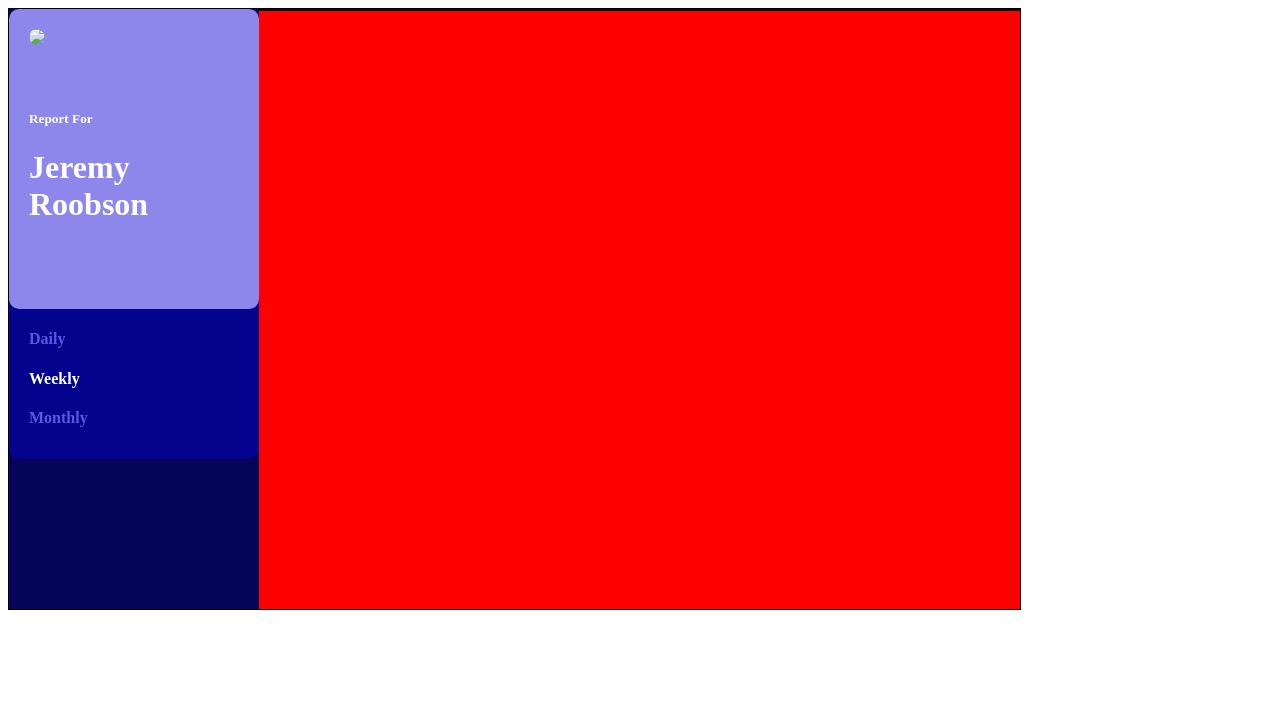
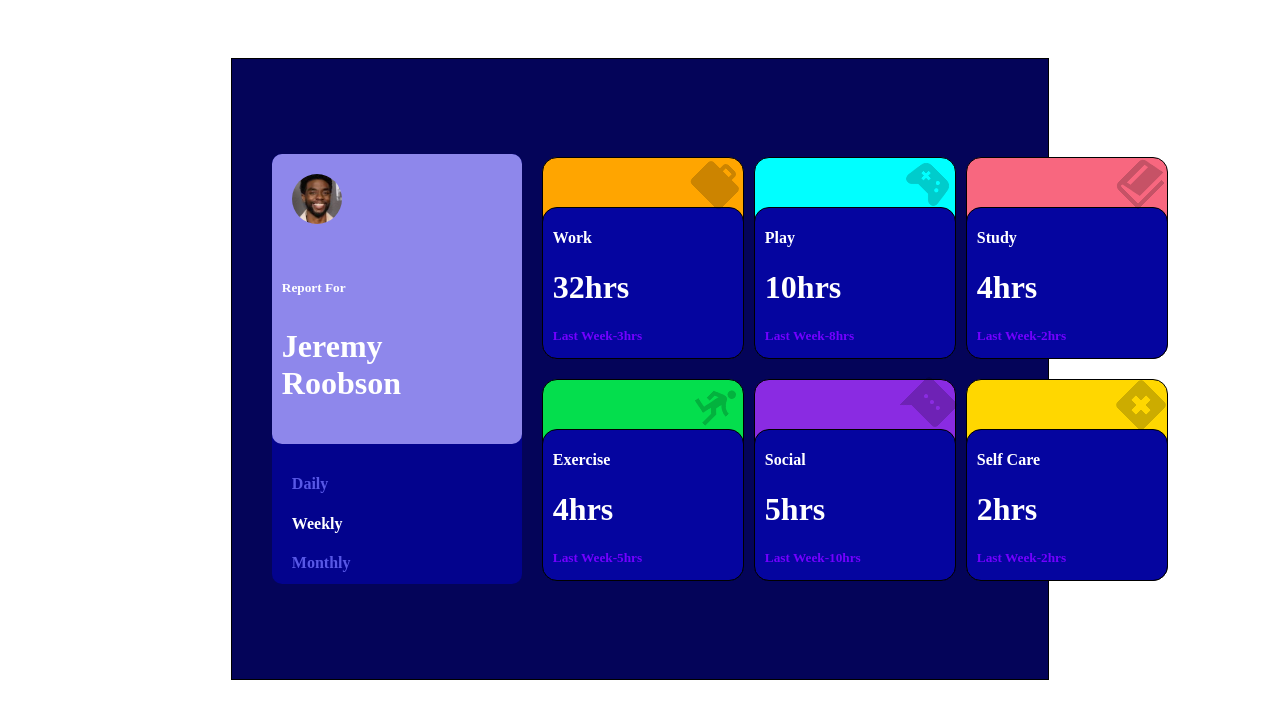
Before and after one commit to nivedsomankk/html-projects, a plain HTML site: page cards/cardwork.html in a window 1280 px wide. Drawn offline with Linux system fonts and the light colour scheme.

Commit message:
first commit

```diff
--- a/Sbswork/index.css
+++ b/Sbswork/index.css
@@ -196,6 +196,7 @@ body,html{
 }
 .bluim{
     background-image: url(images/about_bg.jpg);
+    background-attachment: fixed;
     width: 100%;
     display: flex;
 
--- a/cards/cardwork.css
+++ b/cards/cardwork.css
@@ -1,48 +1,51 @@
 .main{
     border: 1px solid;
-    width: 80%;
+    width: 63%;
     height: 600px;
     background-color: rgb(4, 4, 89);
     display: flex;
+    padding: 10px;
+    align-items: center;
+}
+body{
+    display: flex;
+    justify-content: center;
+    padding-top: 50px;
 }
 .twodiv{
     position: relative;
+    padding-left: 30px;
 
 }
 .one{
  background-color: rgb(3, 3, 141);
  width: 250px;
- height: 450px;
+ height: 430px;
  border-radius: 10px;
 
 }
 .two{
     background-color: rgb(142, 135, 235);
     width: 250px;
-    height: 300px;
+    height: 290px;
     border-radius: 10px;
     position: absolute;
     top: 0px;
 }
-.image{
-    padding: 20px;
-
-
-}
 .profil{
     height: 50px;
     border-radius: 50px;
+    padding: 20px;
 }
-.names{
-    width: 100px;
-    padding: 20px;
 
-}
 .report{
     color: white;
+    padding: 10px;
 }
 .jeremy{
     color: white;
+    width: 50px;
+    padding-left: 10px;
 
 }
 .three{
@@ -54,11 +57,92 @@
     color: white;
 }
 .mainsix{
-    background-color: red;
     width: 800px;
-
+    padding-top: 20px;
+    padding: 20px;
 }
 .subone{
     display: flex;
+    gap: 10px;
+
+}
+.workdiv{
+    position: relative;
+}
+.work1{
+  border: 1px solid;
+  background-color: rgb(5, 5, 159);
+  position: absolute;
+  width: 200px;
+  height: 150px;
+  top: 50px;
+  border-radius: 15px;
+}
+.work2{
+ border: 1px solid;
+ background-color: orange;
+ width: 200px;
+ height: 200px;
+ border-radius: 15px;
+}
+.hrs{
+    padding-left: 10px;
+    color: white;
+}
+.work{
+    padding-left: 10px;
+    color: white;
+}
+.lastweek{
+    color: rgb(115, 0, 255);
+    padding-left: 10px;
+}
+.work3{
+    background-color: aqua;
+    width: 200px;
+    height: 200px;
+    border-radius: 15px;
     border: 1px solid;
 }
+.work4{
+    background-color: rgb(248, 103, 127);
+    width: 200px;
+    height: 200px;
+    border-radius: 15px;
+    border: 1px solid;
+
+}
+.subtwo{
+    display: flex;
+    gap: 10px;
+    padding-top: 20px;
+}
+.work5{
+    background-color: rgb(4, 222, 77);
+    width: 200px;
+    height: 200px;
+    border-radius: 15px;
+    border: 1px solid;
+}
+.work6{
+    background-color: blueviolet;
+    width: 200px;
+    height: 200px;
+    border-radius: 15px;
+    border: 1px solid;
+}
+.work7{
+    background-color: gold;
+    width: 200px;
+    height: 200px;
+    border-radius: 15px;
+    border: 1px solid;
+
+}
+.run{
+    height: 50px;
+    position: absolute;
+    left: 150px;
+    transform: rotate(45deg);
+    opacity: 0.2;
+}
--- a/cards/cardwork.html
+++ b/cards/cardwork.html
@@ -18,18 +18,96 @@
                 </div>
             </div>
             <div class="two">
-                <div class="image">
-                    <img src="Downloads/Downloads/tchala.jpg" class="profil">
-
-                </div>
-                <div class="names">
-                  <h5 class="report">Report For</h5>
-                  <h1 class="jeremy">Jeremy Roobson</h1>
-                </div>
+                <img src="tchala.jpg" class="profil">
+                <h5 class="report">Report For</h5>
+                <h1 class="jeremy">Jeremy Roobson</h1>
             </div>
         </div>
         <div class="mainsix">
             <div class="subone">
+                <div class="workdiv">
+                    <div class="work1">
+                        <h4 class="work">Work</h4>
+                        <h1 class="hrs">32hrs</h1>
+                        <h5 class="lastweek">Last Week-3hrs</h5>
+                    </div>
+
+                    <div class="work2">
+                      <img src="work_24dp_000000_FILL1_wght400_GRAD0_opsz24.png" class="run">
+                    </div>
+
+
+                </div>
+                <div class="workdiv">
+                    <div class="work1">
+                        <h4 class="work">Play</h4>
+                        <h1 class="hrs">10hrs</h1>
+                        <h5 class="lastweek">Last Week-8hrs</h5>
+                    </div>
+
+                    <div class="work3">
+                       <img src="sports_esports_24dp_000000_FILL1_wght400_GRAD0_opsz24.png" class="run">
+                    </div>
+
+
+                </div>
+                <div class="workdiv">
+                    <div class="work1">
+                        <h4 class="work">Study</h4>
+                        <h1 class="hrs">4hrs</h1>
+                        <h5 class="lastweek">Last Week-2hrs</h5>
+                    </div>
+
+                    <div class="work4">
+                        <img src="book_5_24dp_000000_FILL1_wght400_GRAD0_opsz24.png" class="run">
+                    </div>
+
+
+                </div>
+
+
+
+            </div>
+            <div class="subtwo">
+                <div class="workdiv">
+                    <div class="work1">
+                        <h4 class="work">Exercise</h4>
+                        <h1 class="hrs">4hrs</h1>
+                        <h5 class="lastweek">Last Week-5hrs<h5>
+                    </div>
+
+                    <div class="work5">
+                        <img src="directions_run_24dp_000000_FILL1_wght400_GRAD0_opsz24.png" class="run">
+                    </div>
+
+
+                </div>
+                <div class="workdiv">
+                    <div class="work1">
+                        <h4 class="work">Social</h4>
+                        <h1 class="hrs">5hrs</h1>
+                        <h5 class="lastweek">Last Week-10hrs<h5>
+                    </div>
+
+                    <div class="work6">
+                        <img src="sms_24dp_000000_FILL1_wght400_GRAD0_opsz24.png" class="run">
+                    </div>
+
+
+                </div>
+                <div class="workdiv">
+                    <div class="work1">
+                        <h4 class="work">Self Care</h4>
+                        <h1 class="hrs">2hrs</h1>
+                        <h5 class="lastweek">Last Week-2hrs<h5>
+                    </div>
+
+                    <div class="work7">
+                      <img src="local_hospital_24dp_000000_FILL1_wght400_GRAD0_opsz24.png" class="run">
+                    </div>
+
+
+                </div>
 
             </div>
 
```
Also changed, not shown: cards/book_5_24dp_000000_FILL1_wght400_GRAD0_opsz24.png (added), cards/directions_run_24dp_000000_FILL1_wght400_GRAD0_opsz24.png (added), cards/local_hospital_24dp_000000_FILL1_wght400_GRAD0_opsz24.png (added), cards/sms_24dp_000000_FILL1_wght400_GRAD0_opsz24.png (added), cards/sports_esports_24dp_000000_FILL1_wght400_GRAD0_opsz24.png (added), cards/tchala.jpg (added), cards/work_24dp_000000_FILL1_wght400_GRAD0_opsz24.png (added).
